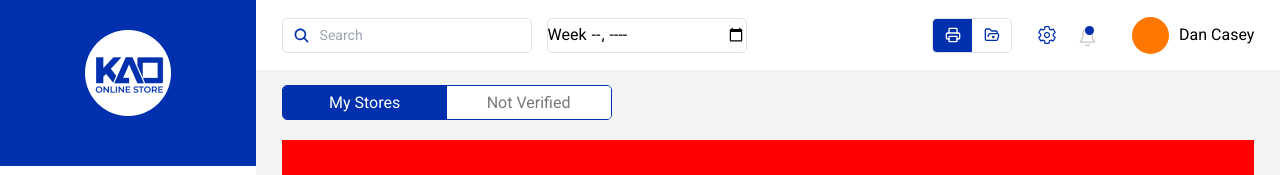
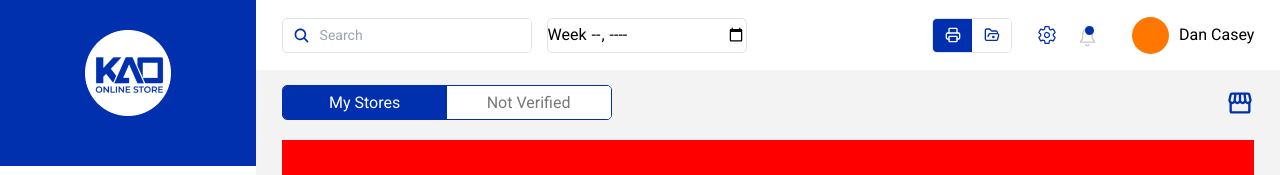
Before and after one commit to Kaostores/Kao_Agent, a React (Create React App) app: page /dashboard/stores in a window 1280 px wide. Shown: the top 175 px of the page. Built offline with nearby package versions, Linux system fonts and the light colour scheme; a web font is replaced by a local one.

Commit message:
back to work

```diff
--- a/package.json
+++ b/package.json
@@ -12,6 +12,7 @@
     "@types/react-dom": "^18.2.18",
     "@types/react-icons": "^3.0.0",
     "@types/react-router-dom": "^5.3.3",
+    "@types/react-table": "^7.7.19",
     "@types/recharts": "^1.8.29",
     "@types/styled-components": "^5.1.34",
     "react": "^18.2.0",
@@ -19,6 +20,7 @@
     "react-icons": "^5.0.1",
     "react-router-dom": "^6.21.2",
     "react-scripts": "5.0.1",
+    "react-table": "^7.8.0",
     "recharts": "^2.10.4",
     "styled-components": "^6.1.8",
     "typescript": "^4.9.5",
--- a/src/pages/Dashboard/Stores.tsx
+++ b/src/pages/Dashboard/Stores.tsx
@@ -1,5 +1,6 @@
 import React, {useState} from 'react'
 import styled from 'styled-components'
+import { MdOutlineStorefront } from "react-icons/md";
 
 const Stores = () => {
   const [show, setShow] = useState(true);
@@ -21,6 +22,8 @@ const Stores = () => {
             <Store bg={show ? "bb" : ""} onClick={Toogle}><h3>My Stores</h3></Store>
             <Store bg={show2 ? "bb" : ""} onClick={Toogle2}><h3>Not Verified</h3></Store>
           </Boxholder>
+
+          <Icon><MdOutlineStorefront /></Icon>
         </Top>
 
         {show ? (
@@ -40,6 +43,11 @@ const Stores = () => {
 }
 
 export default Stores
+const Icon = styled.div`
+  font-size: 28px;
+  color: #0030AD;
+  cursor: pointer;
+`
 const Verifiedtableholder = styled.div`
   width: 100%;
   height: 40px;
@@ -77,6 +85,7 @@ const Top = styled.div`
   width: 100%;
   display: flex;
   align-items: center;
+  justify-content: space-between;
 `
 const Wrapper = styled.div`
   width: 95%;
```
Also changed, not shown: 1 other file (tests, documents, lock files or other folders).
